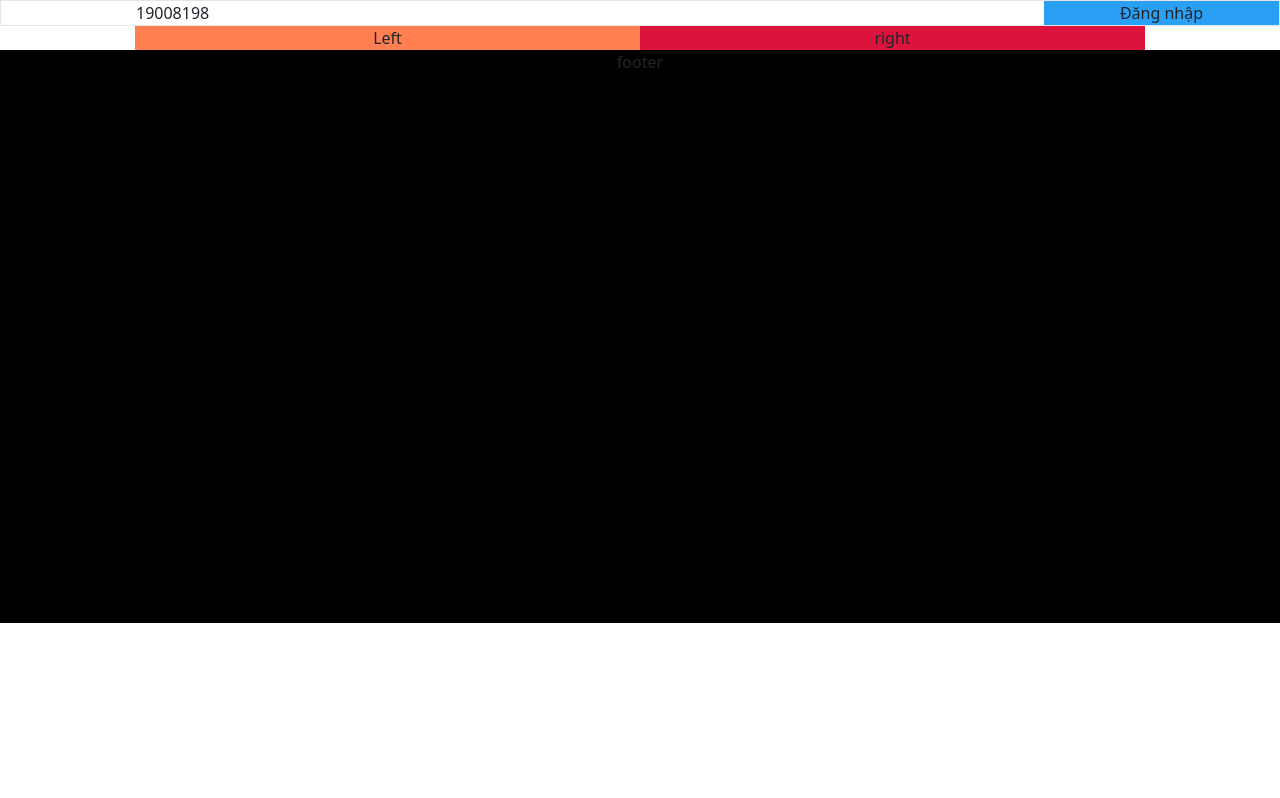
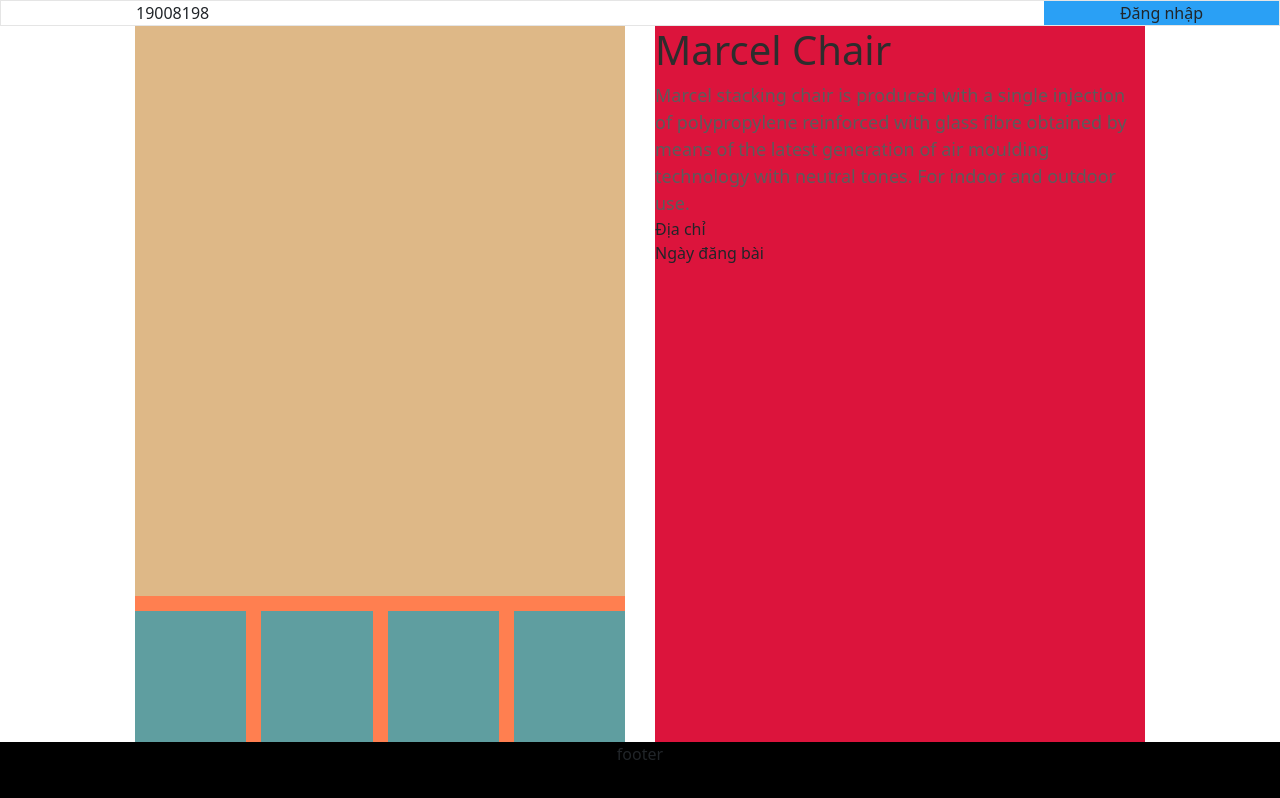
Before and after one commit to huong2105/hanoi, a React (Create React App) app: page /tin-tuc/1 in a window 1280 px wide. Shown: the top 798 px of the page. Built offline with nearby package versions, Linux system fonts and the light colour scheme; no server answers.

Commit message:
update code

```diff
--- a/package.json
+++ b/package.json
@@ -13,6 +13,7 @@
     "react-bootstrap": "^1.6.4",
     "react-dom": "^17.0.2",
     "react-file-base64": "^1.0.3",
+    "react-html-parser": "^2.0.2",
     "react-redux": "^7.2.5",
     "react-router-dom": "^5.3.0",
     "react-scripts": "4.0.3",
--- a/src/App.css
+++ b/src/App.css
@@ -1,5 +1,5 @@
 .App {
-  text-align: center;
+
 }
 
 .wrapper-header{
@@ -180,8 +180,6 @@
   align-items: center;
 }
 
-.new-product-ranges{
-}
 .item-new-product-ranges{
   background: burlywood;
   padding: 0 135px;
--- a/src/pages/NewsDetail/index.js
+++ b/src/pages/NewsDetail/index.js
@@ -1,15 +1,43 @@
-import React from 'react';
+import React, { useEffect } from 'react';
+import { useDispatch, useSelector } from 'react-redux';
+import { wpGetListProduct } from '../../redux/ListProduct/action';
+import ReactHtmlParser from "react-html-parser";
 import "./style.css"
 
 function PageNewsDtail() {
+
+    const {wpdata} = useSelector(state => state.ListReducer)
+    console.log("wpdata", wpdata);
+    const disptach = useDispatch()
+    useEffect(()=>{
+        disptach(wpGetListProduct())
+    }, [])
     return (
-        <div className = "wrapper-news-detail">
+        <>
+        <div className="wrapper-news-detail">
             <div className="news-detail-top">
-                <div className = "news-detail-top-left">Left</div>
-                <div className = "news-detail-top-right">right</div>
-
+                <div className="news-detail-top-left">
+                    <div className="img-top-left"></div>
+                    <div className="img-bottom-left">
+                        <div className="img1"></div>
+                        <div className="img1"></div>
+                        <div className="img1"></div>
+                        <div className="img1"></div>
+                    </div>
+                </div>
+                <div className="news-detail-top-right">
+                    <div className="title"><h1>Marcel Chair</h1></div>
+                    <div className="content">Marcel stacking chair is produced with a single injection of polypropylene reinforced with glass fibre obtained by means of the latest generation of air moulding technology with neutral tones. For indoor and outdoor use.</div>
+                    <div>Địa chỉ</div>
+                    <div>Ngày đăng bài</div>
+                </div>
             </div>
         </div>
+        <div style = {{textAlign: "left"}}>
+            {wpdata && wpdata.length > 0 ? (ReactHtmlParser(wpdata[0].content.rendered)) : (null)}
+
+        </div>
+        </>
     );
 }
 
--- a/src/pages/NewsDetail/style.css
+++ b/src/pages/NewsDetail/style.css
@@ -1,6 +1,10 @@
+.wrapper-news-detail{
+    text-align: left;
+}
 .news-detail-top{
     display: flex;
     padding: 0 135px;
+    gap:30px;
 }
 .news-detail-top-left{
 width: 50%;
@@ -10,3 +14,32 @@ background: coral;
 width: 50%;
 background: crimson;
 }
+
+.img-top-left{
+    height: 570px;
+    background: burlywood;
+    margin-bottom: 15px;
+}
+.img-bottom-left {
+    display: flex;
+    gap:15px;
+    justify-content: space-between;
+}
+.img1{
+    width:25%;
+    height: 131px;
+    background: cadetblue;
+}
+.title{
+    font-weight: 600;
+    font-size: 40px;
+    color: #2D2D2D;
+    text-align: left;
+}
+.content{
+    font-weight: 400;
+    font-size: 18px;
+    color: #5C5C5C;
+    text-align: left;
+
+}
--- a/src/redux/ListProduct/reducer.js
+++ b/src/redux/ListProduct/reducer.js
@@ -15,7 +15,7 @@ export const ListReducer = (state = initialState, action) => {
         loading: true,
       };
     case types.WP_GET_LIST_PRODUCT_SUCCESS:
-      console.log("action",action );
+
       return {
         ...state,
         ...{ wpdata: action.payload, loading: false },
--- a/src/redux/ListProduct/saga.js
+++ b/src/redux/ListProduct/saga.js
@@ -4,7 +4,7 @@ import axios from "axios"
 import {put , takeLatest} from "@redux-saga/core/effects";
 function * wpGetListProduct(){
     try {
-        const res = yield axios.get(`https://api-hanoi.000webhostapp.com/wp-json/wp/v2/posts?categories=1`)
+        const res = yield axios.get(`https://api-hanoi.000webhostapp.com/wp-json/wp/v2/posts?`)
         console.log("res", res);
         if (res){
             yield put (actions.wpGetListProductSuccess(res.data))
```
Also changed, not shown: 1 other file (tests, documents, lock files or other folders).
